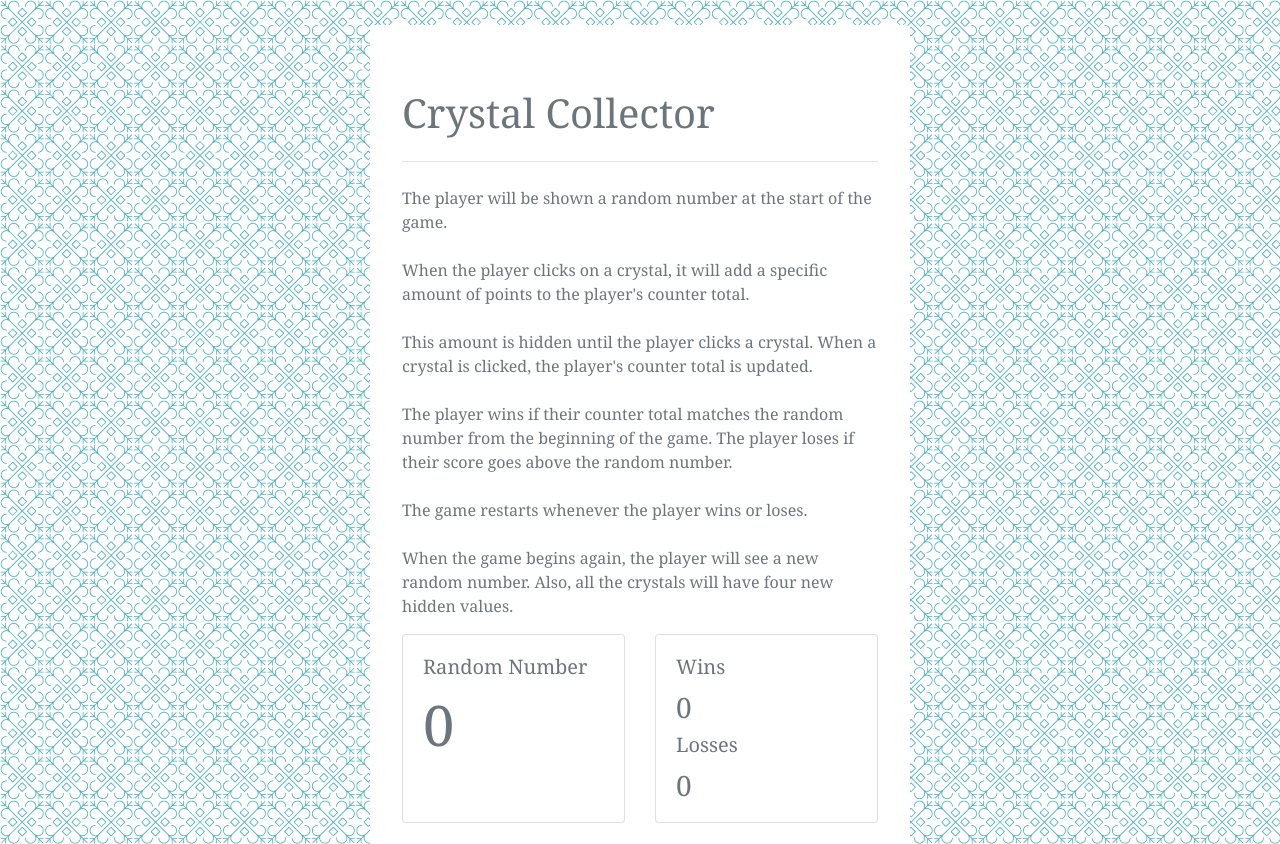
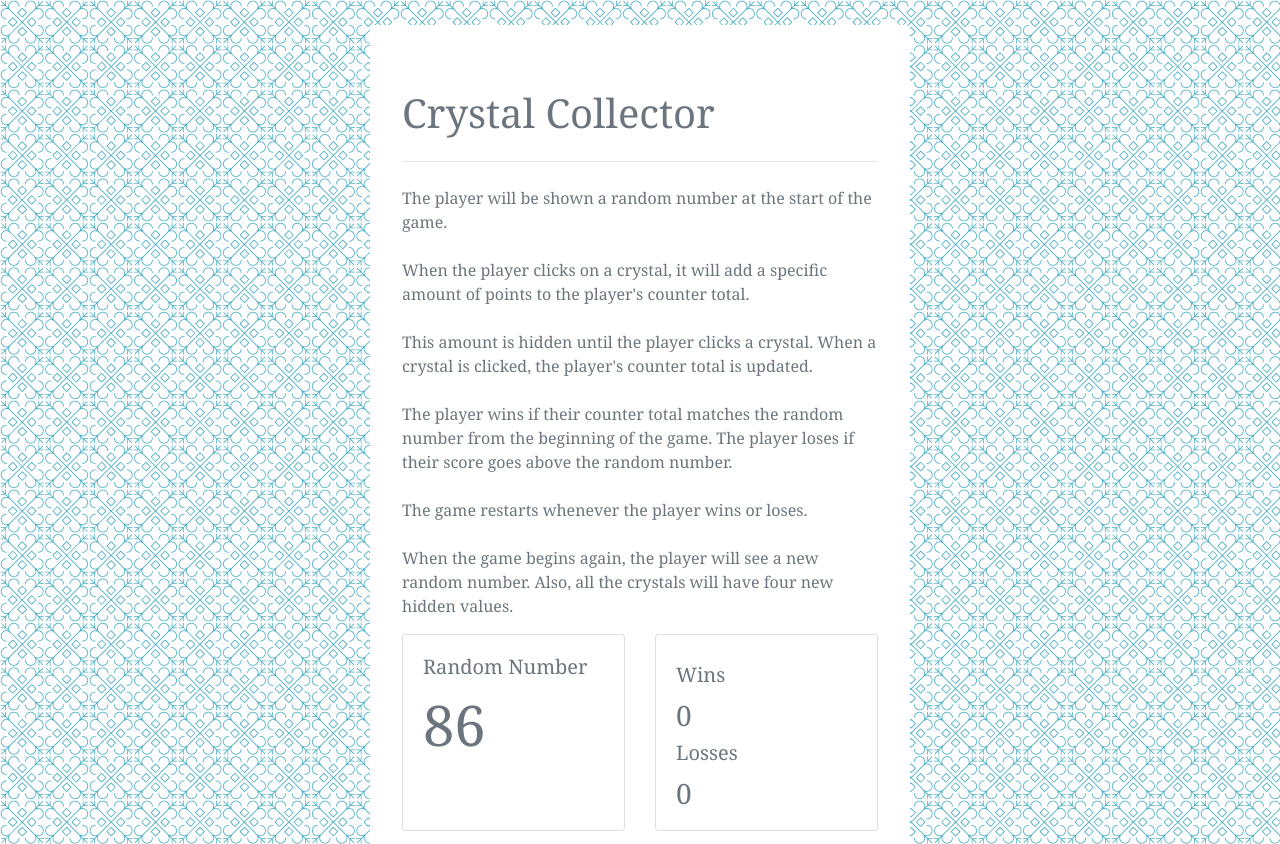
Before and after one commit to jenerationx/unit-4-game, a plain HTML site: page index.html in a window 1280 px wide. Shown: the top 844 px of the page. Drawn offline with nearby package versions, Linux system fonts and the light colour scheme.

Commit message:
everything looks OK

```diff
--- a/assets/javascript/game.js
+++ b/assets/javascript/game.js
@@ -0,0 +1,74 @@
+$(document).ready(function () {
+  var blueNum = 0;
+  var purpleNum = 0;
+  var greenNum = 0;
+  var pinkNum = 0;
+  var randomNum = 0;
+  var counterNum = 0;
+  var wins = 0;
+  var losses = 0;
+
+  function startGame() {
+    // There will be four crystals displayed as buttons on the page. -done
+    // The player will be shown a random number at the start of the game. - done
+    // The random number shown at the start of the game should be between 19 - 120. -done
+    counterNum = 0;
+    $("#counter-total").text(parseInt(counterNum));
+    randomNum = Math.floor(Math.random() * (120 - 19 + 1)) + 19;
+    $("#random-number").html(randomNum);
+    $("#loss-total").text(losses);
+    $("#wins-total").text(wins);
+
+    // Each crystal should have a random hidden value between 1 - 12. -done but not loving it
+
+    blueNum = Math.floor(Math.random() * 12 + 1);
+    purpleNum = Math.floor(Math.random() * 12 + 1);
+    greenNum = Math.floor(Math.random() * 12 + 1);
+    pinkNum = Math.floor(Math.random() * 12 + 1);
+    console.log(blueNum, purpleNum, greenNum, pinkNum);
+
+    $("#blue").attr("value", (blueNum));
+    $("#purple").attr("value", (purpleNum));
+    $("#green").attr("value", (greenNum));
+    $("#pink").attr("value", (pinkNum));
+  }
+
+
+  // When the player clicks on a crystal, it will add a specific amount of points to the player's total score. -done
+  // Your game will hide this amount until the player clicks a crystal. -done
+  // When they do click one, update the player's score counter. -done
+  $(".btn").on("click", function () {
+    counterNum = counterNum + parseInt($(this).attr("value"));
+    $("#counter-total").text(parseInt(counterNum));
+    console.log(this);
+
+    // The player loses if their score goes above the random number.-done
+    if (counterNum > randomNum) {
+      losses++;
+      console.log("you lose " + losses);
+      $("#win-lose").text("You lose!");
+      startGame();
+    }
+    // The player wins if their total score matches the random number from the beginning of the game. -done
+    else if (counterNum === randomNum) {
+      wins++;
+      console.log("you win " + wins);
+      $("#win-lose").text("You win!");
+      startGame();
+    }
+    else if (counterNum < randomNum) {
+      $("#win-lose").text("");
+    }
+
+  });
+  // The game restarts whenever the player wins or loses. -done
+  startGame();
+
+  // When the game begins again, the player should see a new random number. -done
+  // Also, all the crystals will have four new hidden values. -done
+
+  //Of course, the user's score (and score counter) will reset to zero.
+
+  // The app should show the number of games the player wins and loses. To that end, do not refresh the page as a means to restart the game
+  //**  this only works on the 2nd win and loss
+});
--- a/index.html
+++ b/index.html
@@ -48,6 +48,7 @@
                         <div class="col-md-6">
                             <div class="card">
                                 <div class="card-body">
+                                    <h3 id="win-lose"></h3>
                                     <h5 class="card-title">Wins</h5>
                                     <h3 id="wins-total" class="card-text">0</h3>
                                     <h5 class="card-title">Losses</h5>
@@ -57,7 +58,7 @@
                         </div>
                     </div>
                     <br>
-                    <div class="row" style="display:flex; flex-wrap: wrap;">
+                    <div class="row">
                         <div class="col-md-3">
                             <img id="blue" src="assets/images/crystal-blue.jpg" alt="Blue Crystal" class="img-thumbnail btn">
                         </div>
@@ -77,7 +78,7 @@
                             <div class="card">
                                 <div class="card-body">
                                     <h5 class="card-title">Counter Total</h5>
-                                    <h1 id="counter-total" class="card-title display-4">0</h1>
+                                    <h1 id="counter-total" class="card-title display-4"></h1>
                                 </div>
                             </div>
                         </div>
```
Also changed, not shown: 1 other file.
